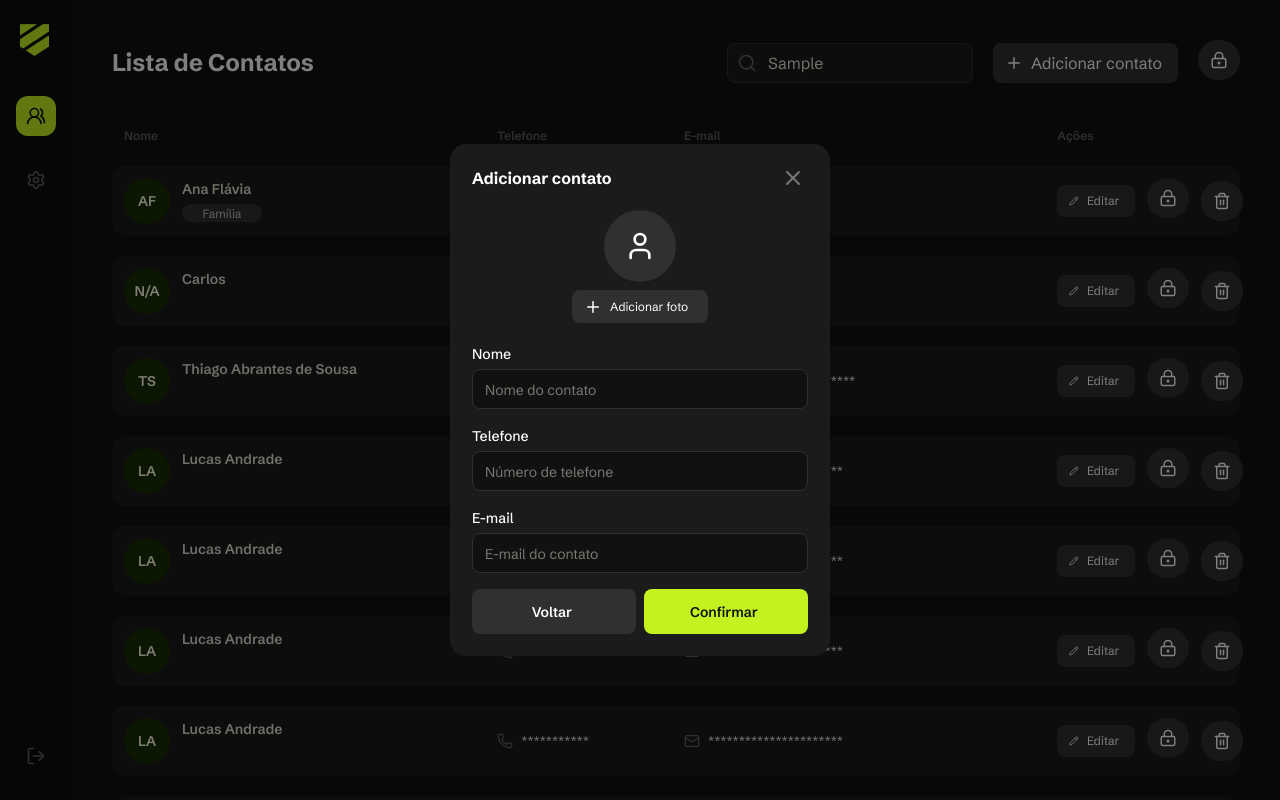
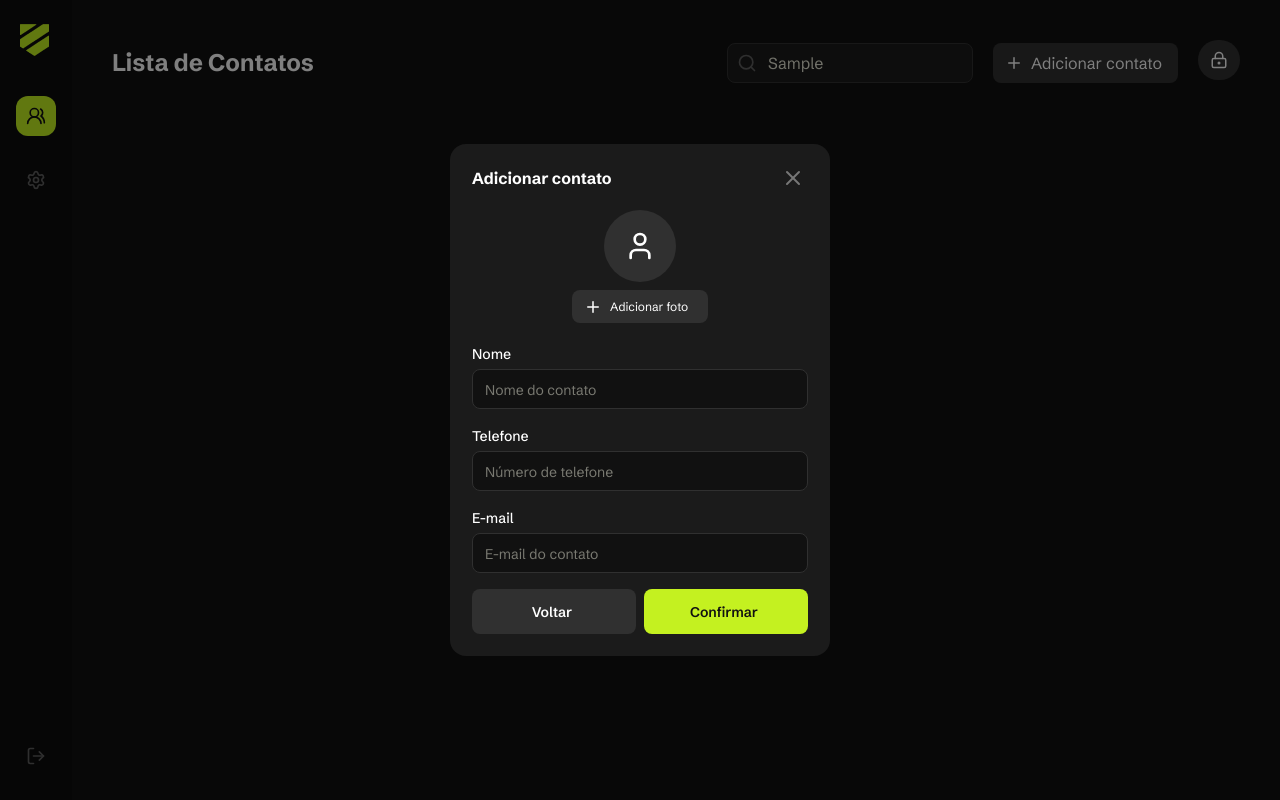
Before and after one commit to ryanoliveir/contacts-manager-web, a React (Vite) app: page /home in a window 1280 px wide. Both pictures are taken after typing "Sample" into the empty fields and a click on the button "Adicionar contato". Built offline with nearby package versions, Linux system fonts and the light colour scheme; the HTML template or start-up script is replaced by a standard one.

Commit message:
feat: add contact search with empty state
- filter contacts by search term derived from state, not duplicated
- hide table header when there are no matching contacts
- show empty state with icon and message when search returns nothing

```diff
--- a/src/components/CardSection/index.tsx
+++ b/src/components/CardSection/index.tsx
@@ -1,9 +1,14 @@
 import { useState } from "react";
+import { SearchX } from "lucide-react";
 import { useContactStore } from "../../store/contacts";
 import ContactCard from "../ContactCard";
 import ConfirmModal from "../ConfirmModal";
 
-function CardSection() {
+interface CardSectionProps {
+  search: string;
+}
+
+function CardSection({ search }: CardSectionProps) {
   const { contacts, deleteContact } = useContactStore();
   const [contactToDelete, setContactToDelete] = useState<string | null>(null);
 
@@ -14,18 +19,24 @@ function CardSection() {
     }
   }
 
-  const hasContacts = contacts.length > 0;
+  const filteredContacts = contacts.filter((contact) =>
+    contact.name.toLowerCase().includes(search.toLocaleLowerCase()),
+  );
+
+  const hasContacts = filteredContacts.length > 0;
   return (
     <section className="">
+      {filteredContacts.length > 0 && (
         <div className="hidden md:grid md:grid-cols-6 px-3 md:gap-4 text-label-small text-contenct-muted pb-5 font-semibold">
           <span className="col-span-2">Nome</span>
           <span className="col-span-1">Telefone</span>
           <span className="col-span-2">E-mail</span>
           <span className="col-span-1 text-left">Ações</span>
         </div>
+      )}
       <div className="flex flex-col gap-5">
         {hasContacts ? (
-          contacts.map((contact) => {
+          filteredContacts.map((contact) => {
             return (
               <ContactCard
                 key={contact.id}
@@ -35,7 +46,17 @@ function CardSection() {
             );
           })
         ) : (
-          <div>Sem contatos ainda</div>
+          <div className="flex flex-col gap-4  pt-20  md:pt-32 items-center justify-center text-center">
+            <SearchX className="text-border-primary" width={30} height={30} />
+            <div>
+              <h4 className="text-content-heading font-semibold text-medium">
+                Nenhum contato encontrado
+              </h4>
+              <span className="text-small text-contenct-muted">
+                Tenta buscar por outro nome
+              </span>
+            </div>
+          </div>
         )}
       </div>
       {contactToDelete && (
--- a/src/components/SearchInput/index.tsx
+++ b/src/components/SearchInput/index.tsx
@@ -1,7 +1,12 @@
 import Input from "../Input";
 import { Search } from "lucide-react";
 
-function SearchInput() {
+interface SearchInputProps {
+  value: string;
+  onChange: (value: string) => void;
+}
+
+function SearchInput({ value, onChange }: SearchInputProps) {
   return (
     <div className="relative w-full md:w-auto">
       <Search
@@ -13,6 +18,8 @@ function SearchInput() {
         type="text"
         name="search"
         className="pl-10 w-full"
+        value={value}
+        onChange={(e) => onChange(e.target.value)}
       />
     </div>
   );
--- a/src/pages/Home/index.tsx
+++ b/src/pages/Home/index.tsx
@@ -12,6 +12,7 @@ function Home() {
   const { isUnlocked, toggleGlobalUnlock } = useContactStore();
   const [isModalOpen, setIsModalOpen] = useState(false);
   const [isContactFormOpen, setIsContactFormOpen] = useState(false);
+  const [search, setSearch] = useState("");
 
   function handleUnlockModal() {
     if (isUnlocked) {
@@ -40,7 +41,7 @@ function Home() {
         </div>
 
         <div className="flex flex-col md:flex-row gap-4 md:gap-5 md:items-center">
-          <SearchInput />
+          <SearchInput value={search} onChange={setSearch} />
           <button
             className="fixed bottom-20 md:bottom-auto md:right-auto right-6 w-14 h-14 rounded-full md:text-inherit flex justify-center text-content-inverse md:w-auto md:h-auto md:relative md:flex gap-2  items-center md:py-2 md:p-3 md:pr-4 md:rounded-lg bg-accent-brand md:bg-background-tertiary shadow-[0_0_20px_rgba(196,241,32,0.6)] md:shadow-none"
             onClick={() => setIsContactFormOpen(true)}
@@ -55,7 +56,7 @@ function Home() {
           />
         </div>
       </div>
-      <CardSection />
+      <CardSection search={search} />
       {isModalOpen && (
         <UnlockModal
           onClose={() => setIsModalOpen(false)}
```
Lines whose indentation alone changed are shown as unchanged.
